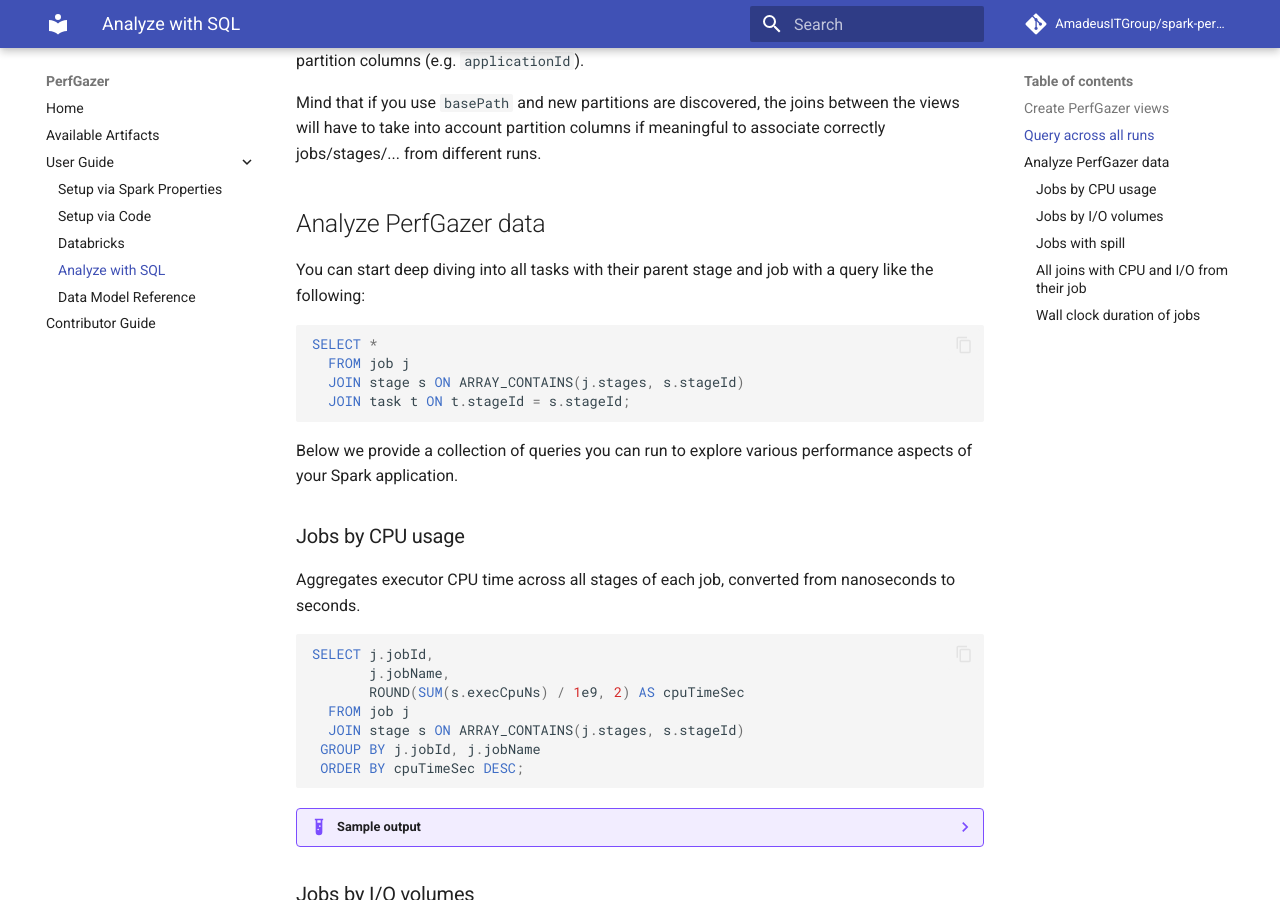
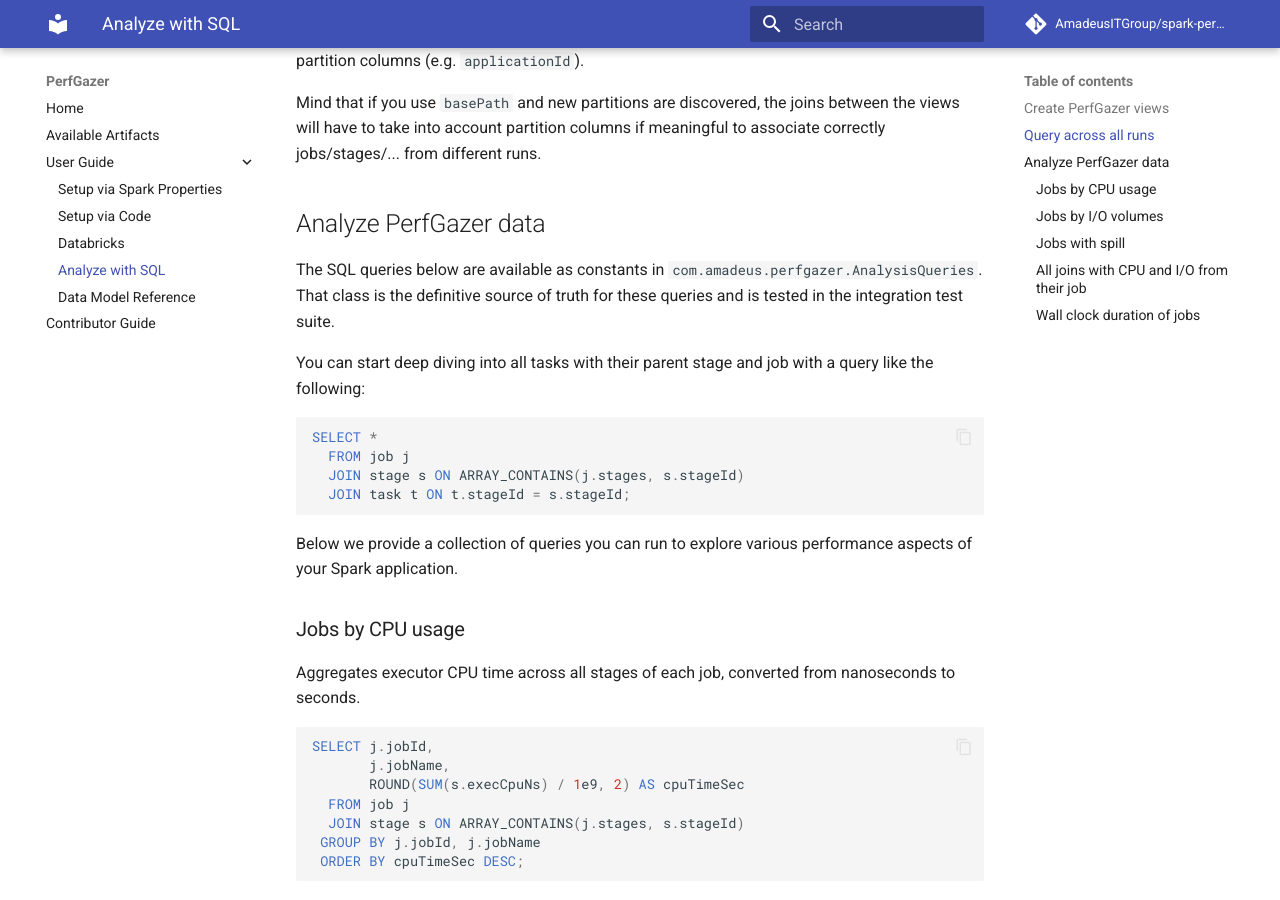
Before and after one commit to AmadeusITGroup/spark-perf-gazer, an MkDocs documentation site: the page built from docs/user_guide/analyze_sql.md, in a window 1280 px wide and 900 px high, scrolled down 1028 px. Built offline with MkDocs 1.6.1 and Material for MkDocs 9.7.7, drawn with Linux system fonts in a browser that asks for light colours; comment, search, counter and statistics services are not loaded; the version menu is left out.

Commit message:
Externalize SQL analysis queries and add integration tests

```diff
--- a/docs/user_guide/analyze_sql.md
+++ b/docs/user_guide/analyze_sql.md
@@ -48,6 +48,8 @@
 Mind that if you use `basePath` and new partitions are discovered, the joins between the views will have to take into account partition columns if meaningful to associate correctly jobs/stages/... from different runs.
 
 ## Analyze PerfGazer data
+
+The SQL queries below are available as constants in `com.amadeus.perfgazer.AnalysisQueries`. That class is the definitive source of truth for these queries and is tested in the integration test suite.
 
 You can start deep diving into all tasks with their parent stage and job with a query like the following:
 
```
Also changed, not shown: 2 other files.
